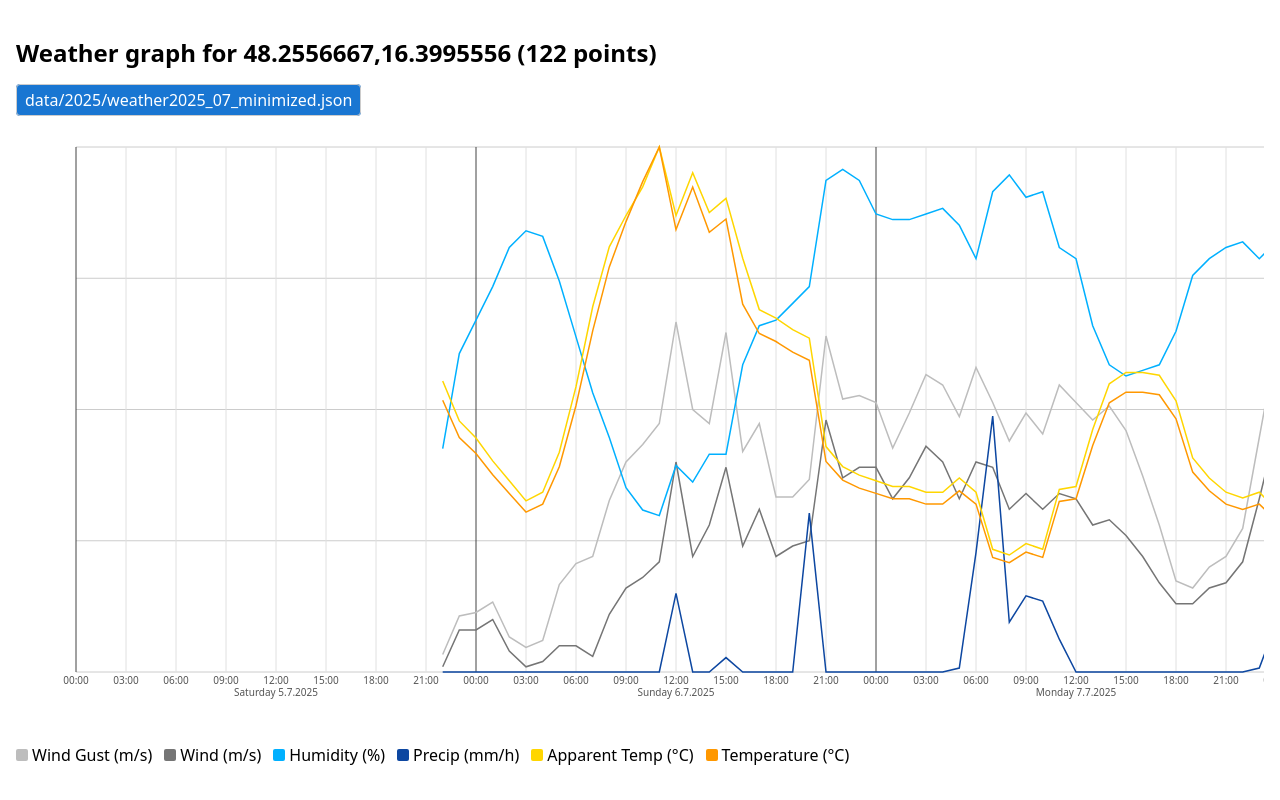
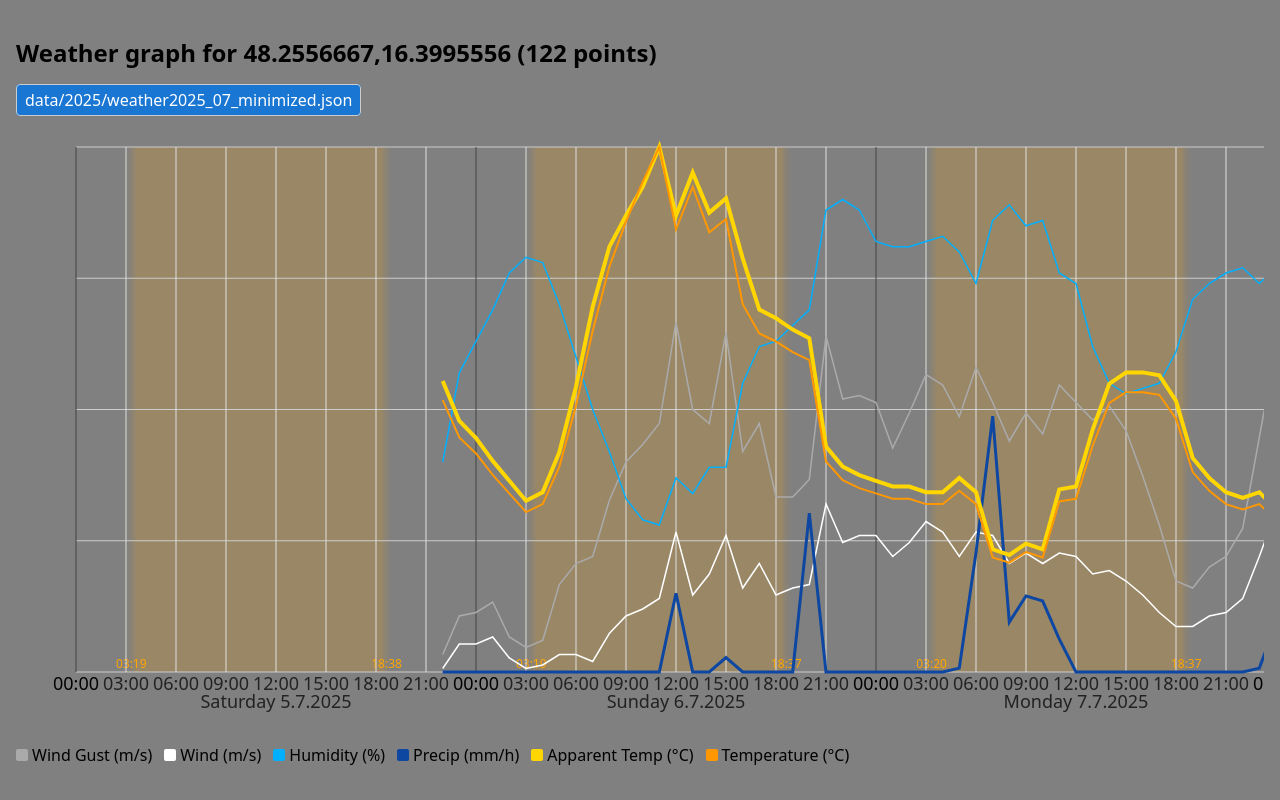
Before and after one commit to grayoctagon/NetterWetter, a PHP site: page /netterwetter.php in a window 1280 px wide. Run offline with PHP 8.4, Linux system fonts and the light colour scheme.

Commit message:
showing sunrise + sunset

```diff
--- a/netterwetter.php
+++ b/netterwetter.php
@@ -67,8 +67,8 @@ $firstDayStart = $dayStarts[0];
 // 2.  Prepare metric definitions & ranges
 // ----------------------------------------------------
 $metrics = [
-    'windGust'               => ['label' => 'Wind Gust (m/s)',    'color' => '#BDBDBD', 'unit' => 'm/s',  "strokewidth" => 1.5],
-    'windSpeed'              => ['label' => 'Wind (m/s)',         'color' => '#757575', 'unit' => 'm/s',  "strokewidth" => 1.5],
+    'windGust'               => ['label' => 'Wind Gust (m/s)',    'color' => '#AAA', 'unit' => 'm/s',  "strokewidth" => 1.5],
+    'windSpeed'              => ['label' => 'Wind (m/s)',         'color' => '#FFF', 'unit' => 'm/s',  "strokewidth" => 1.5],
     'humidity'               => ['label' => 'Humidity (%)',       'color' => '#00B0FF', 'unit' => '%',    "strokewidth" => 1.5],
     'precipitationIntensity' => ['label' => 'Precip (mm/h)',      'color' => '#0D47A1', 'unit' => 'mm/h', "strokewidth" => 3],
     'temperatureApparent'    => ['label' => 'Apparent Temp (°C)', 'color' => '#FFD600', 'unit' => '°C',   "strokewidth" => 4],
@@ -76,15 +76,27 @@ $metrics = [
 ];
 
 $ranges = [];
+$airMax=1;
+{
+    $asV = array_column($rows, 'windSpeed');
+    $asV = array_values(array_filter($asV, 'is_numeric'));
+    $agV = array_column($rows, 'windGust');
+    $agV = array_values(array_filter($agV, 'is_numeric'));
+    $airMax=max(max($asV),max($agV));
+}
 foreach ($metrics as $key => $_) {
     $values = array_column($rows, $key);
     $values = array_values(array_filter($values, 'is_numeric'));
 
+
     // default min/max
     $min = ($key === 'humidity') ? 0 : (count($values) ? min($values) : 0);
-    $max = count($values) ? max($values) : 0;
+    $max = ($key === 'humidity') ? 100 : (count($values) ? max($values) : 0);
     if (in_array($key, ['windSpeed','windGust','precipitationIntensity'], true)) {
         $min = 0;
+    }
+    if (in_array($key, ['windSpeed','windGust'], true)) {
+        $max = $airMax;
     }
     if ($key === 'precipitationIntensity') {
         $max = ceil($max / 2) * 2;              // round to 2 mm/hr grid
@@ -108,11 +120,15 @@ $W      = $PAD_L + $PLOT_W + $PAD_R;      // full SVG width
 $H      = 600;
 
 // X‑coords for every data point
+function convertDaytimeToX($ts){
+    global $firstDayStart, $DAY_PX, $PAD_L;
+    $dayIdx = intdiv($ts - $firstDayStart, 86400);
+    $secsIntoDay = $ts - ($firstDayStart + $dayIdx*86400);
+    return $PAD_L + $dayIdx*$DAY_PX + ($secsIntoDay / 86400) * $DAY_PX;
+}
 $xCoords = [];
 foreach ($times as $ts) {
-    $dayIdx = intdiv($ts - $firstDayStart, 86400);
-    $secsIntoDay = $ts - ($firstDayStart + $dayIdx*86400);
-    $xCoords[] = $PAD_L + $dayIdx*$DAY_PX + ($secsIntoDay / 86400) * $DAY_PX;
+    $xCoords[] =convertDaytimeToX($ts);
 }
 
 // Y‑coord helper
@@ -139,11 +155,11 @@ foreach (array_keys($metrics) as $key) {
 <meta charset="utf-8">
 <title>NetterWetter - <?=htmlspecialchars($selectedFile)?></title>
 <style>
-    body{font-family:system-ui,Segoe UI,Roboto,Helvetica,Arial,sans-serif;margin:0;padding:1rem;}
+    body{font-family:system-ui,Segoe UI,Roboto,Helvetica,Arial,sans-serif;margin:0;padding:1rem;background-color: gray;}
     .file-list{margin-bottom:1rem;}
     .file-list a{margin-right:.5rem;text-decoration:none;padding:.25rem .5rem;border:1px solid #ccc;border-radius:4px;}
     .file-list a.active{background:#1976d2;color:#fff;}
-    svg text{font-size:10px;fill:#555;}
+    /*svg text{font-size:18px;fill:#222;}*/
     .grid-midnight{stroke:#424242;stroke-width:1;}
     .grid-3h   {stroke:#e0e0e0;stroke-width:1;}
     .grid-y    {stroke:#ccc;stroke-width:1;}
@@ -161,50 +177,94 @@ foreach (array_keys($metrics) as $key) {
 </div>
 <div style="overflow-x:auto;">
 <svg id="chart" viewBox="0 0 <?=$W?> <?=$H?>" width="<?=$W?>" height="<?=$H?>">
+    <!-- sunrise sunset -->
+    <g>
+        <linearGradient id="sunrise">
+            <stop offset="0" stop-color="#80808000"/>
+            <stop offset="0.8" stop-color="#ffa50033"/>
+        </linearGradient>
+        <linearGradient id="sunset">
+            <stop offset="0.2" stop-color="#ffa50033"/>
+            <stop offset="1" stop-color="#80808000"/>
+        </linearGradient>
+        <linearGradient id="daylight">
+            <stop offset="0" stop-color="#ffa50033"/>
+            <stop offset="1" stop-color="#ffa50033"/>
+        </linearGradient>
+        <?php
+            $sunrises = array_column($rows, 'sunriseTime');
+            $sunrises = array_values(array_filter($sunrises, 'is_string'));
+            $sunrises = array_map('strtotime', $sunrises);
+
+            $sunsets = array_column($rows, 'sunsetTime');
+            $sunsets = array_values(array_filter($sunsets, 'is_string'));
+            $sunsets = array_map('strtotime', $sunsets);
+
+        ?>
+        <?php foreach ($sunrises as $index=>$sunrise1): ?>
+            <rect name="<?=(date("H:i:s", $sunrise1)."/".$sunrise1)?>" x="<?=convertDaytimeToX($sunrise1)-$DAY_PX/48?>" y="<?=$PAD_T?>" fill="url(#sunrise)" width="<?=$DAY_PX/24?>" height="<?=$PLOT_H?>"/>
+            <text font-size='12px' text-anchor='middle' fill='#ffa500ff' x="<?=convertDaytimeToX($sunrise1)?>" y="<?=$PAD_T+$PLOT_H-4?>"><?=date("H:i", $sunrise1)?></text>
+
+            <rect x="<?=convertDaytimeToX($sunrise1)+$DAY_PX/48?>" y="<?=$PAD_T?>" fill="url(#daylight)" width="<?=(($DAY_PX/24)*(((isset($sunsets[$index])?$sunsets[$index]:12)-$sunrise1)/60/60-1))?>" height="<?=$PLOT_H?>"/>
+
+        <?php endforeach; ?>
+        <?php foreach ($sunsets as $sunset1): ?>
+            <rect name="<?=(date("H:i:s", $sunset1)."/".$sunset1)?>" x="<?=convertDaytimeToX($sunset1)-$DAY_PX/48?>" y="<?=$PAD_T?>" fill="url(#sunset)" width="<?=$DAY_PX/24?>" height="<?=$PLOT_H?>"/>
+            <text font-size='12px' text-anchor='middle' fill='#ffa500ff' x="<?=convertDaytimeToX($sunset1)?>" y="<?=$PAD_T+$PLOT_H-4?>"><?=date("H:i", $sunset1)?></text>
+        <?php endforeach; ?>
+    </g>
+
     <!-- horizontal Y% grid -->
+    <g>
     <?php foreach ([0,25,50,75,100] as $pct):
         $y = $PAD_T + (1 - $pct/100) * $PLOT_H; ?>
         <line x1="<?=$PAD_L?>" y1="<?=$y?>" x2="<?=$PAD_L + $PLOT_W?>" y2="<?=$y?>" class="grid-y" />
     <?php endforeach; ?>
+    </g>
 
     <!-- vertical day + 3h grid & labels -->
+    <g>
     <?php foreach ($dayStarts as $dIdx=>$mid):
         $dayX = $PAD_L + $dIdx*$DAY_PX;
         // midnight line
         echo "<line x1='$dayX' y1='$PAD_T' x2='$dayX' y2='".($PAD_T+$PLOT_H)."' class='grid-midnight' />";
         // label 00:00
-        $lblY = $PAD_T + $PLOT_H + 12;
-        echo "<text x='$dayX' y='$lblY' text-anchor='middle'>00:00</text>";
+        $lblY = $PAD_T + $PLOT_H + 18;
+        echo "<text font-size='18px' x='$dayX' y='$lblY' text-anchor='middle'>00:00</text>";
 
         // 3‑hour minor lines (3.21)
         for($h=3;$h<=21;$h+=3){
             $x = $dayX + ($h/24)*$DAY_PX;
             echo "<line x1='$x' y1='$PAD_T' x2='$x' y2='".($PAD_T+$PLOT_H)."' class='grid-3h' />";
-            echo "<text x='$x' y='$lblY' text-anchor='middle' fill='#888'>".sprintf('%02d:00',$h)."</text>";
+            echo "<text font-size='18px' x='$x' y='$lblY' text-anchor='middle' fill='#222'>".sprintf('%02d:00',$h)."</text>";
             // 12:00 extra day label
             if($h===12){
                 $dayLabel = gmdate('l j.n.Y', $mid+43200); // +12h
-                echo "<text x='$x' y='".($lblY+12)."' text-anchor='middle' fill='#555'>$dayLabel</text>";
+                echo "<text font-size='18px' x='$x' y='".($lblY+18)."' text-anchor='middle' fill='#222'>$dayLabel</text>";
             }
         }
     endforeach; ?>
-
+    </g>
     <!-- Paths for each metric -->
+    <g>
     <?php foreach ($metrics as $key=>$def):
         $p='';
         foreach ($rows as $i=>$r){
 			if(!isset($r[$key])) continue; $p.=($p?' L':'M').round($xCoords[$i],1).' '.round(y($r[$key],$key,$ranges,$PAD_T,$PLOT_H),1);
 		} ?>
-        <path d="<?=$p?>" fill="none" stroke="<?=$def['color']?>" stroke-width="1.5" />
+        <path name="<?=$key?>" d="<?=$p?>" fill="none" stroke="<?=$def['color']?>" stroke-width="<?=$def['strokewidth']?>" />
     <?php endforeach; ?>
+    </g>
 
     <!-- crosshair & dots -->
+    <g>
     <line id="vline"   class="crosshair" y1="<?=$PAD_T?>" y2="<?=$PAD_T+$PLOT_H?>" />
     <line id="hline"   class="crosshair" x1="<?=$PAD_L?>" x2="<?=$PAD_L+$PLOT_W?>" />
     <?php foreach ($metrics as $key=>$def): ?>
         <circle id="dot_<?=$key?>" r="3" fill="<?=$def['color']?>" class="dot" />
-        <text   id="label_<?=$key?>" class="tooltip" fill="<?=$def['color']?>"></text>
+        <text font-size='18px' id="label_<?=$key?>" class="tooltip" fill="<?=$def['color']?>"></text>
     <?php endforeach; ?>
+    </g>
 </svg>
 </div>
 
```
